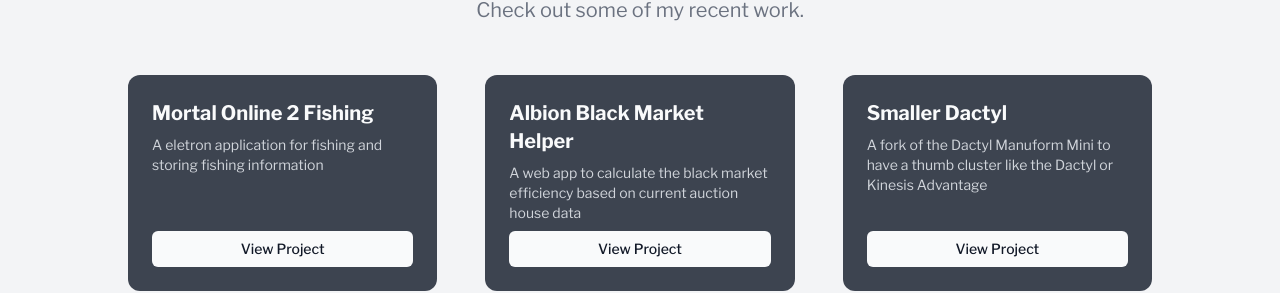
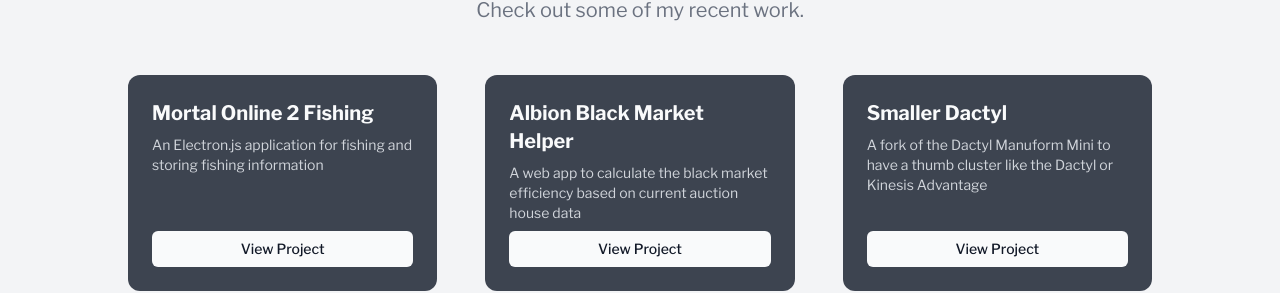
Before and after one commit to tleytek/tleytek.github.io, a Next.js app: page / in a window 1280 px wide. Shown: the part 1230-1523 px from the top of the page. Built offline with nearby package versions, Linux system fonts and the light colour scheme.

Commit message:
Fix typo

```diff
--- a/src/app/components/Work.jsx
+++ b/src/app/components/Work.jsx
@@ -22,7 +22,7 @@
                         <div className="flex h-full flex-col justify-between">
                             <div>
                                 <h3 className="text-xl font-bold text-gray-50">Mortal Online 2 Fishing</h3>
-                                <p className="mt-2 text-sm text-gray-300">A eletron application for fishing and storing fishing information</p>
+                                <p className="mt-2 text-sm text-gray-300">An Electron.js application for fishing and storing fishing information</p>
                             </div>
                             <Link
                                 className="mt-2 inline-flex h-9 items-center justify-center rounded-md bg-gray-50 px-4 py-2 text-sm font-medium text-gray-900 transition-colors hover:bg-gray-200 focus:outline-none focus:ring-1 focus:ring-gray-950 disabled:pointer-events-none disabled:opacity-50 dark:bg-gray-800 dark:text-gray-50 dark:hover:bg-gray-700"
```
